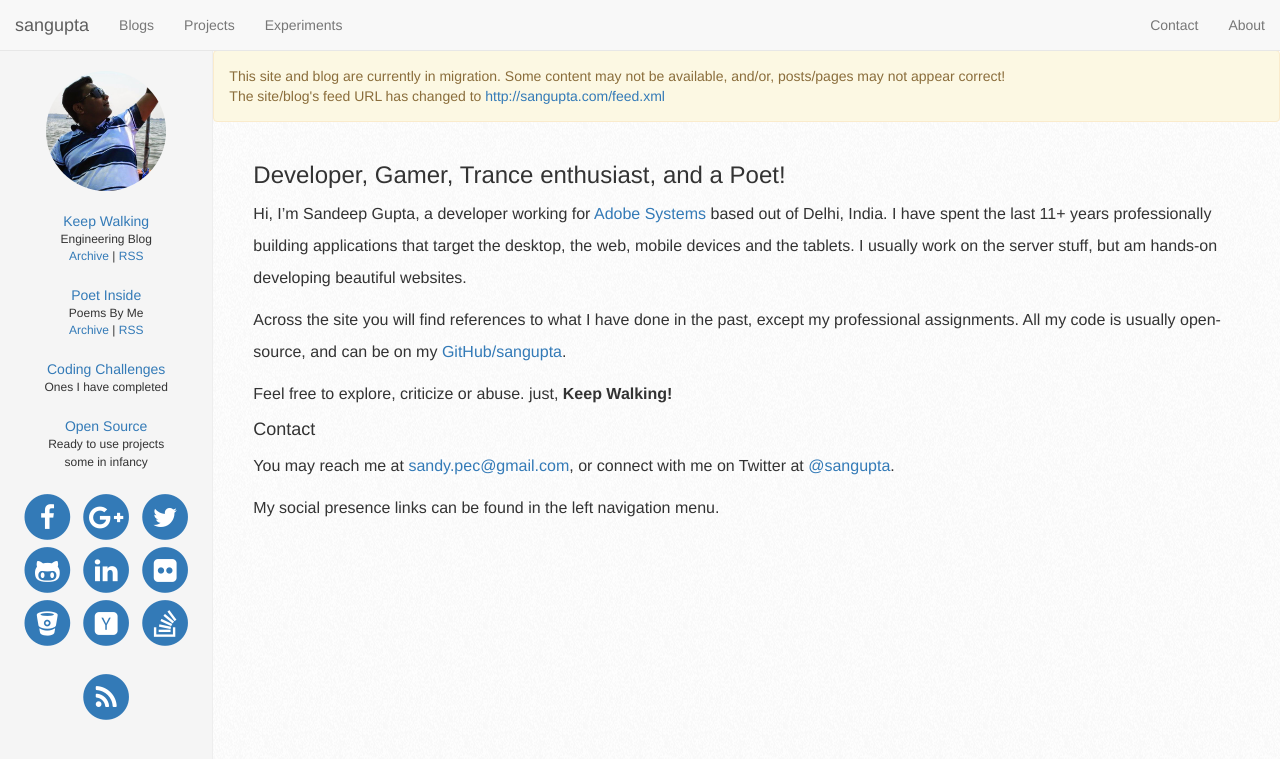
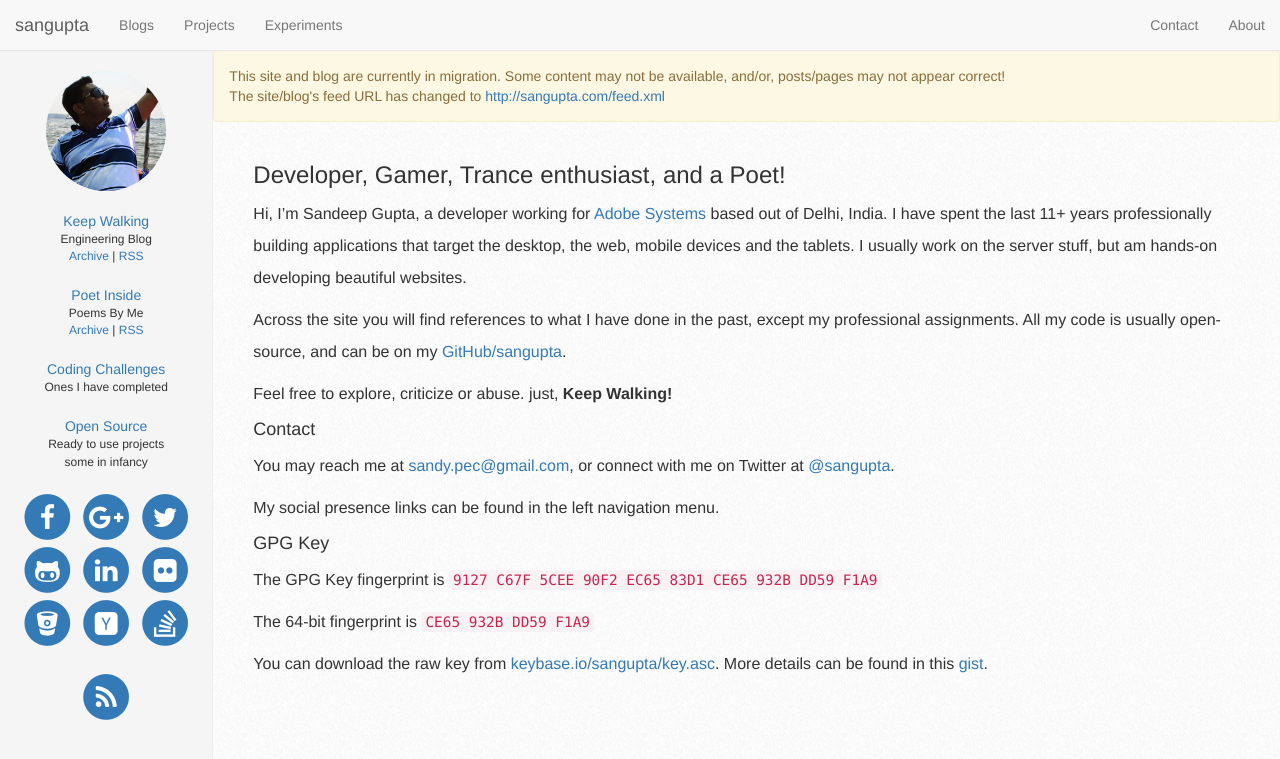
Before and after one commit to sangupta/sangupta.github.io, a Jekyll site: the page built from about.md, in a window 1280 px wide and 900 px high. Shown: the top 759 px of the window. Built offline with Jekyll 4.4.1, drawn with Linux system fonts in a browser that asks for light colours; nearby versions of some CDN libraries; Markdown is read by kramdown in place of the engine named in the settings; comment, search, counter and statistics services are not loaded.

Commit message:
Added information on GPG key fingerprint and all

```diff
--- a/about.md
+++ b/about.md
@@ -20,3 +20,11 @@ You may reach me at <a href="mailto:sandy.pec@gmail.com">sandy.pec@gmail.com</a>
 on Twitter at <a href="https://twitter.com/sangupta">@sangupta</a>.
 
 My social presence links can be found in the left navigation menu.
+
+#### GPG Key
+
+The GPG Key fingerprint is `9127 C67F 5CEE 90F2 EC65 83D1 CE65 932B DD59 F1A9`
+
+The 64-bit fingerprint is `CE65 932B DD59 F1A9`
+
+You can download the raw key from [keybase.io/sangupta/key.asc](https://keybase.io/sangupta/key.asc). More details can be found in this [gist](https://gist.github.com/sangupta/ed57c851411318a15904).
```
